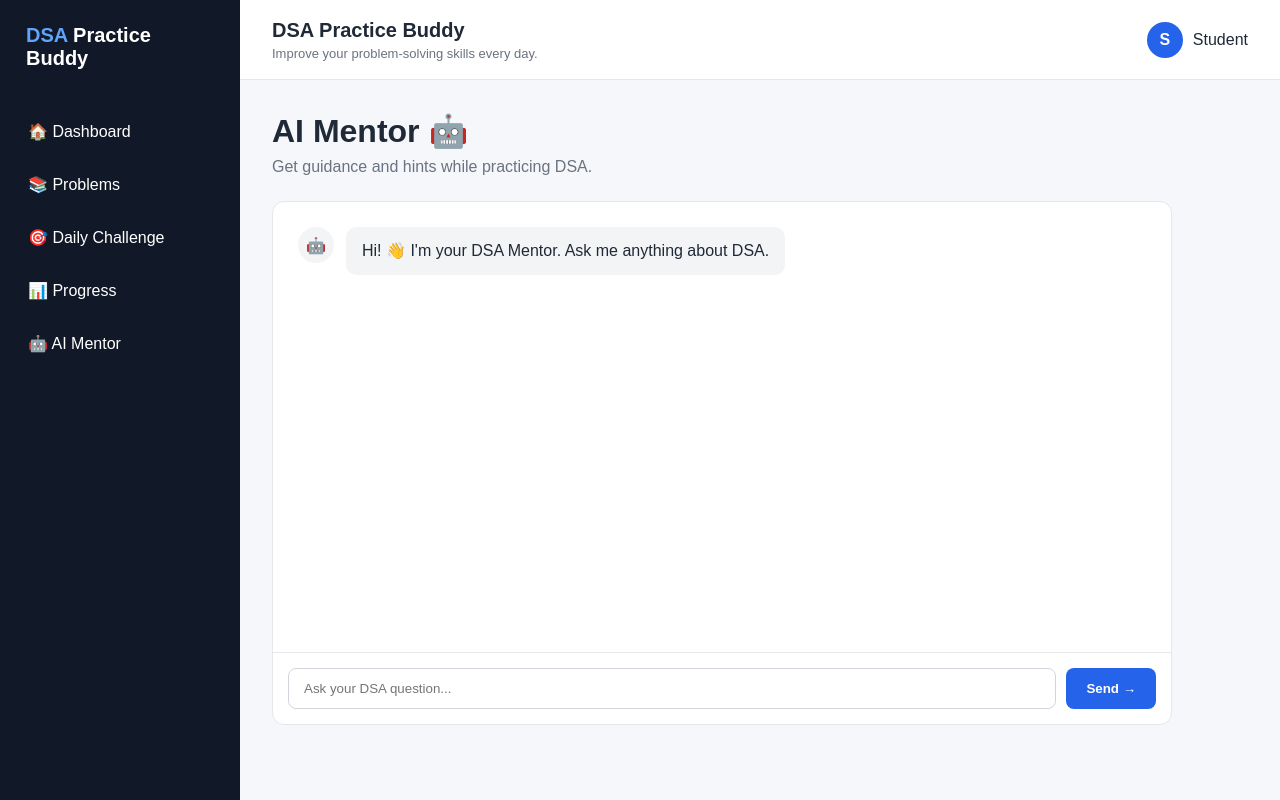
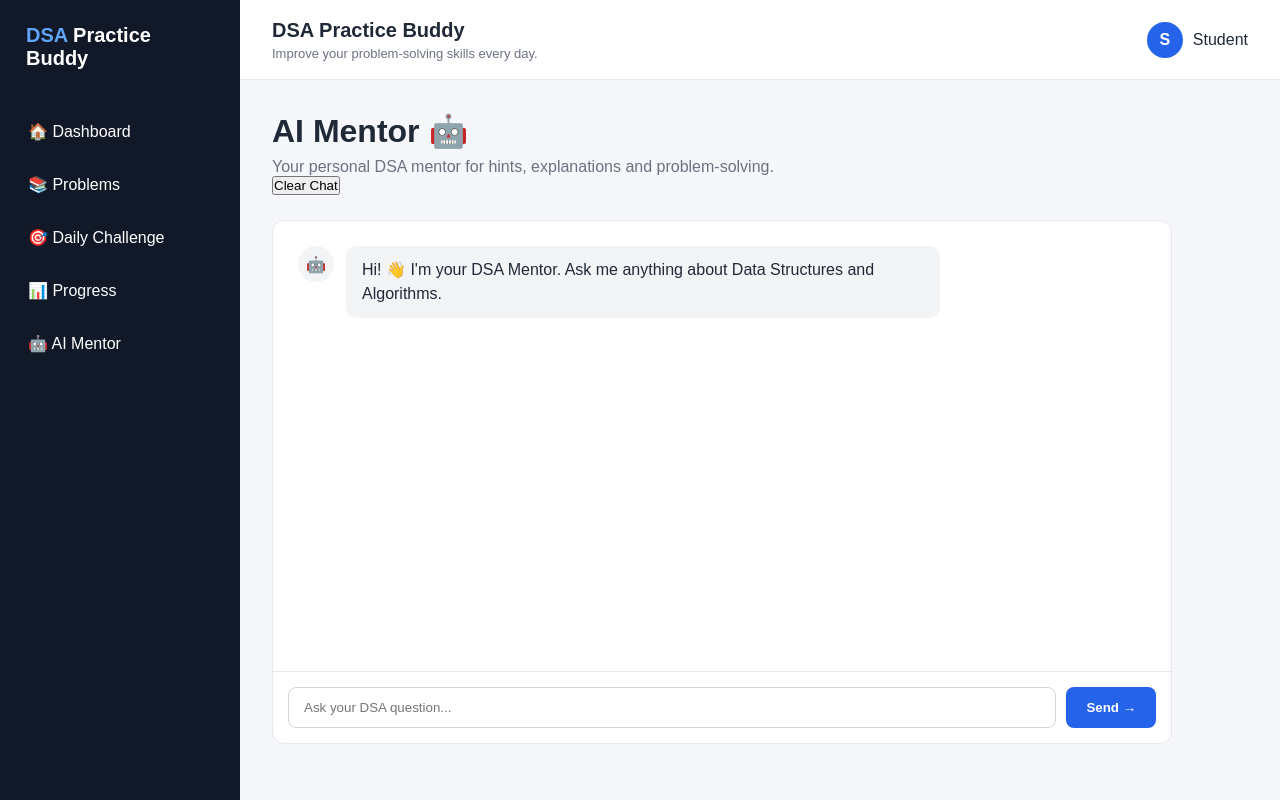
Before and after one commit to Shambhavis01/DSA_Practice_buddy, a React app in the folder frontend/: page /ai-mentor in a window 1280 px wide. Built offline with nearby package versions, Linux system fonts and the light colour scheme; the HTML template or start-up script is replaced by a standard one.

Commit message:
Improve AI mentor chat interface

```diff
--- a/frontend/src/pages/AIMentor.jsx
+++ b/frontend/src/pages/AIMentor.jsx
@@ -2,18 +2,19 @@ import { useState } from "react";
 
 function AIMentor() {
   const [message, setMessage] = useState("");
+  const [isLoading, setIsLoading] = useState(false);
 
   const [messages, setMessages] = useState([
     {
       type: "ai",
-      text: "Hi! 👋 I'm your DSA Mentor. Ask me anything about DSA.",
+      text: "Hi! 👋 I'm your DSA Mentor. Ask me anything about Data Structures and Algorithms.",
     },
   ]);
 
   const sendMessage = async () => {
-    if (!message.trim()) return;
+    if (!message.trim() || isLoading) return;
 
-    const userMessage = message;
+    const userMessage = message.trim();
 
     setMessages((prev) => [
       ...prev,
@@ -24,6 +25,7 @@ function AIMentor() {
     ]);
 
     setMessage("");
+    setIsLoading(true);
 
     try {
       const response = await fetch("http://localhost:5000/api/mentor", {
@@ -37,6 +39,10 @@ function AIMentor() {
       });
 
       const data = await response.json();
+
+      if (!response.ok) {
+        throw new Error(data.error || "Something went wrong");
+      }
 
       setMessages((prev) => [
         ...prev,
@@ -52,20 +58,37 @@ function AIMentor() {
         ...prev,
         {
           type: "ai",
-          text: "Unable to connect to the backend.",
+          text: "Sorry, I couldn't connect to the AI right now. Please try again.",
         },
       ]);
+    } finally {
+      setIsLoading(false);
     }
+  };
+
+  const clearChat = () => {
+    setMessages([
+      {
+        type: "ai",
+        text: "Hi! 👋 I'm your DSA Mentor. Ask me anything about Data Structures and Algorithms.",
+      },
+    ]);
   };
 
   return (
     <div className="ai-page">
       <div className="ai-header">
-        <h1>AI Mentor 🤖</h1>
+        <div>
+          <h1>AI Mentor 🤖</h1>
 
-        <p className="dashboard-subtitle">
-          Get guidance and hints while practicing DSA.
-        </p>
+          <p className="dashboard-subtitle">
+            Your personal DSA mentor for hints, explanations and problem-solving.
+          </p>
+        </div>
+
+        <button className="clear-chat-btn" onClick={clearChat}>
+          Clear Chat
+        </button>
       </div>
 
       <div className="chat-container">
@@ -84,6 +107,18 @@ function AIMentor() {
               </div>
             </div>
           ))}
+
+          {isLoading && (
+            <div className="message ai">
+              <div className="message-avatar">🤖</div>
+
+              <div className="message-bubble typing">
+                <span></span>
+                <span></span>
+                <span></span>
+              </div>
+            </div>
+          )}
         </div>
 
         <div className="chat-input-area">
@@ -97,10 +132,14 @@ function AIMentor() {
                 sendMessage();
               }
             }}
+            disabled={isLoading}
           />
 
-          <button onClick={sendMessage}>
-            Send →
+          <button
+            onClick={sendMessage}
+            disabled={isLoading || !message.trim()}
+          >
+            {isLoading ? "Thinking..." : "Send →"}
           </button>
         </div>
       </div>
```
